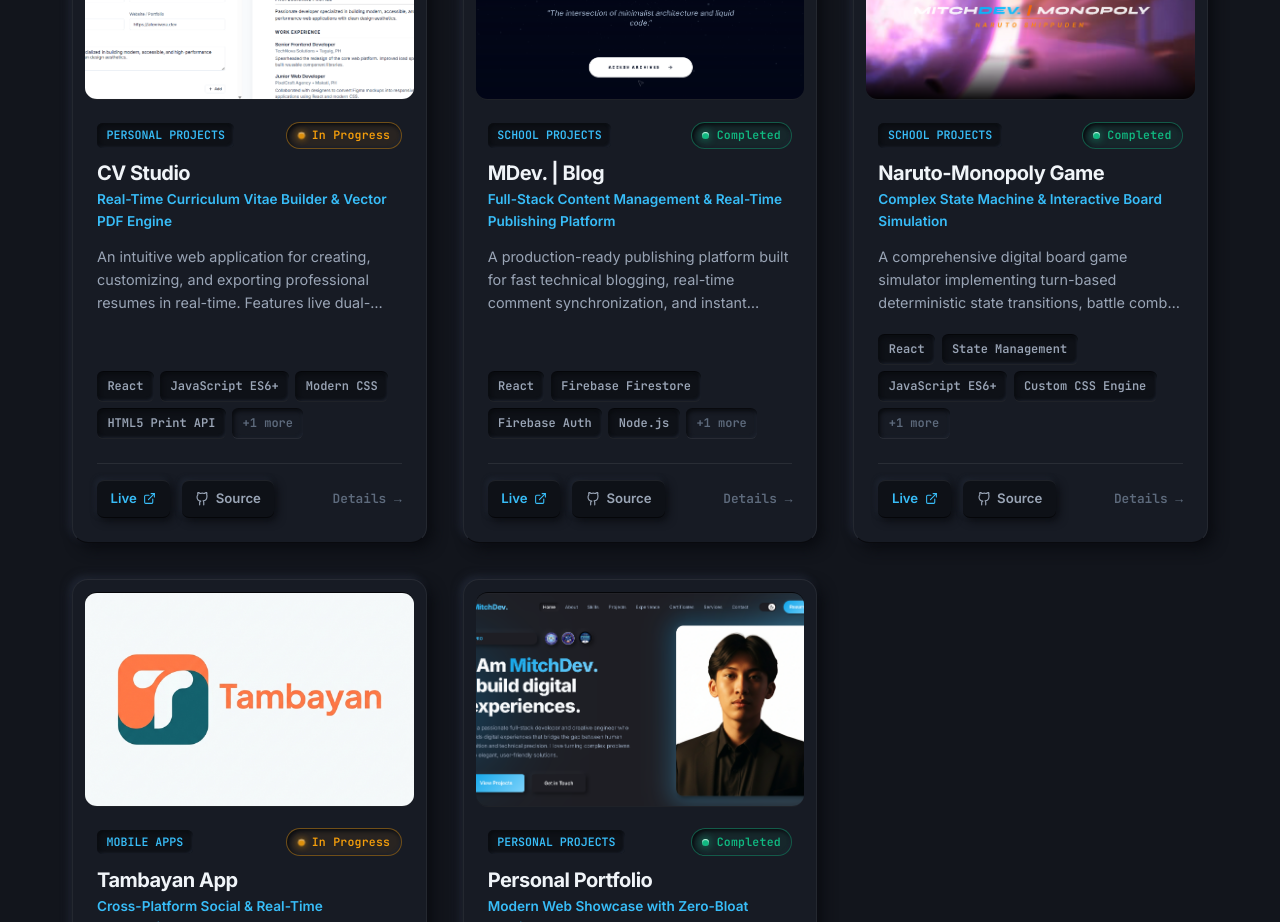
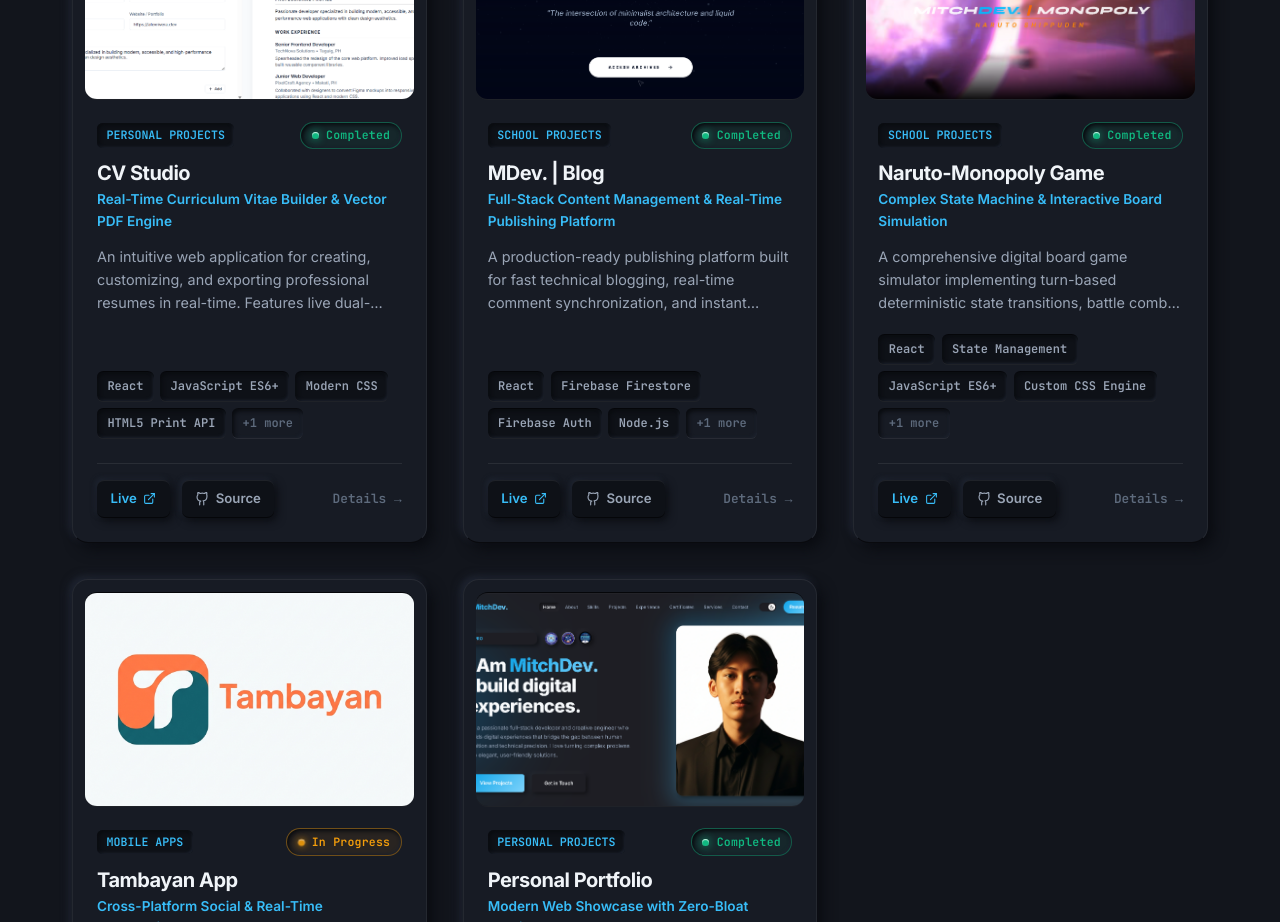
Before and after one commit to DmitzDev/Personal-PortfolioDev, a React (Vite) app: page / in a window 1280 px wide. Shown: the part 1260-2182 px from the top of the page. Built offline with nearby package versions, Linux system fonts and the light colour scheme.

Commit message:
i modified project

```diff
--- a/src/data/projects.js
+++ b/src/data/projects.js
@@ -12,7 +12,7 @@ export const projects = [
     category: ["Personal Projects", "Web Applications"],
     role: "Full-Stack Developer & UI Architect",
     timeline: "2026",
-    status: "In Progress",
+    status: "Completed",
     featured: true,
     description: "An intuitive web application for creating, customizing, and exporting professional resumes in real-time. Features live dual-pane layout customization, font controls, theme accent palettes, and vector PDF compilation.",
     challenge: "Traditional resume generators often lock formatting behind subscriptions, have rigid layouts, and lack responsive live previewing for different screen sizes and printer viewports.",
--- a/vite.config.js
+++ b/vite.config.js
@@ -1,7 +1,6 @@
 import { defineConfig } from 'vite'
 import react from '@vitejs/plugin-react'
 
-// https://vite.dev/config/
 export default defineConfig({
   plugins: [react()],
   build: {
```
